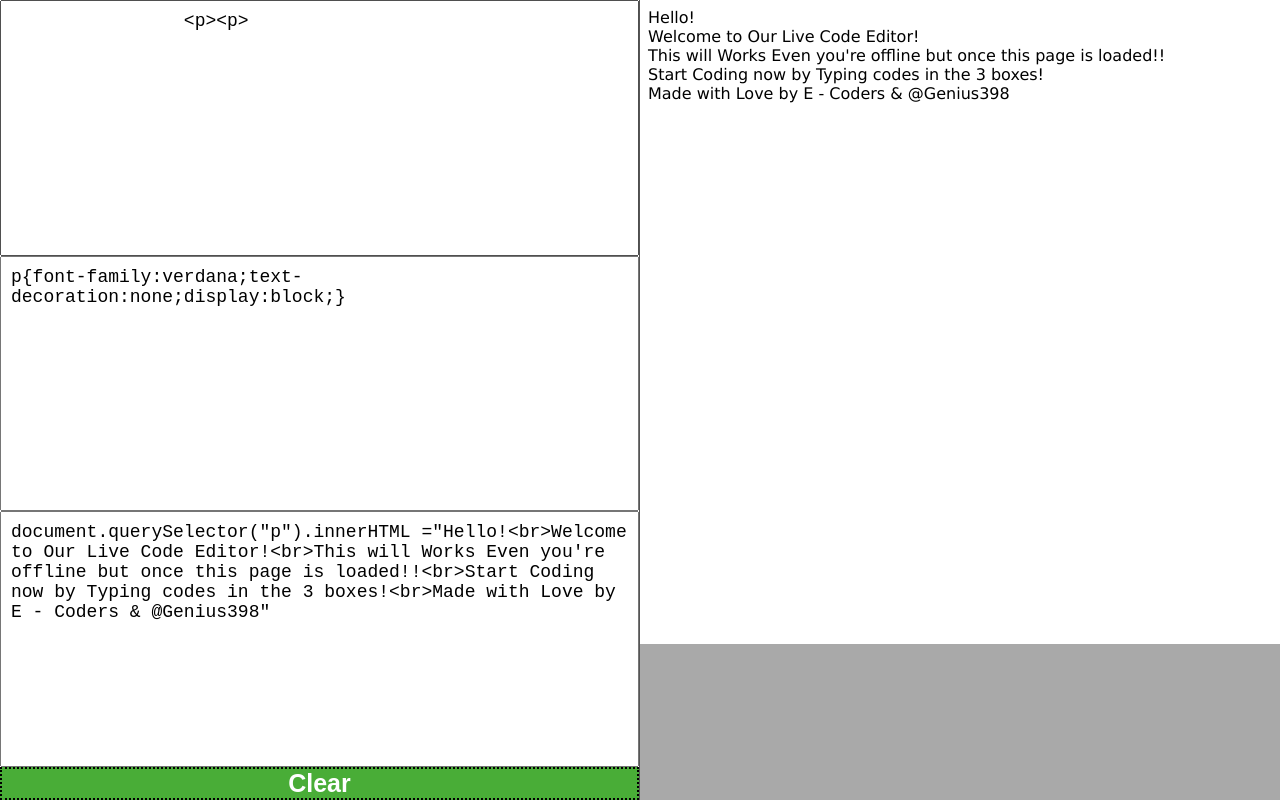
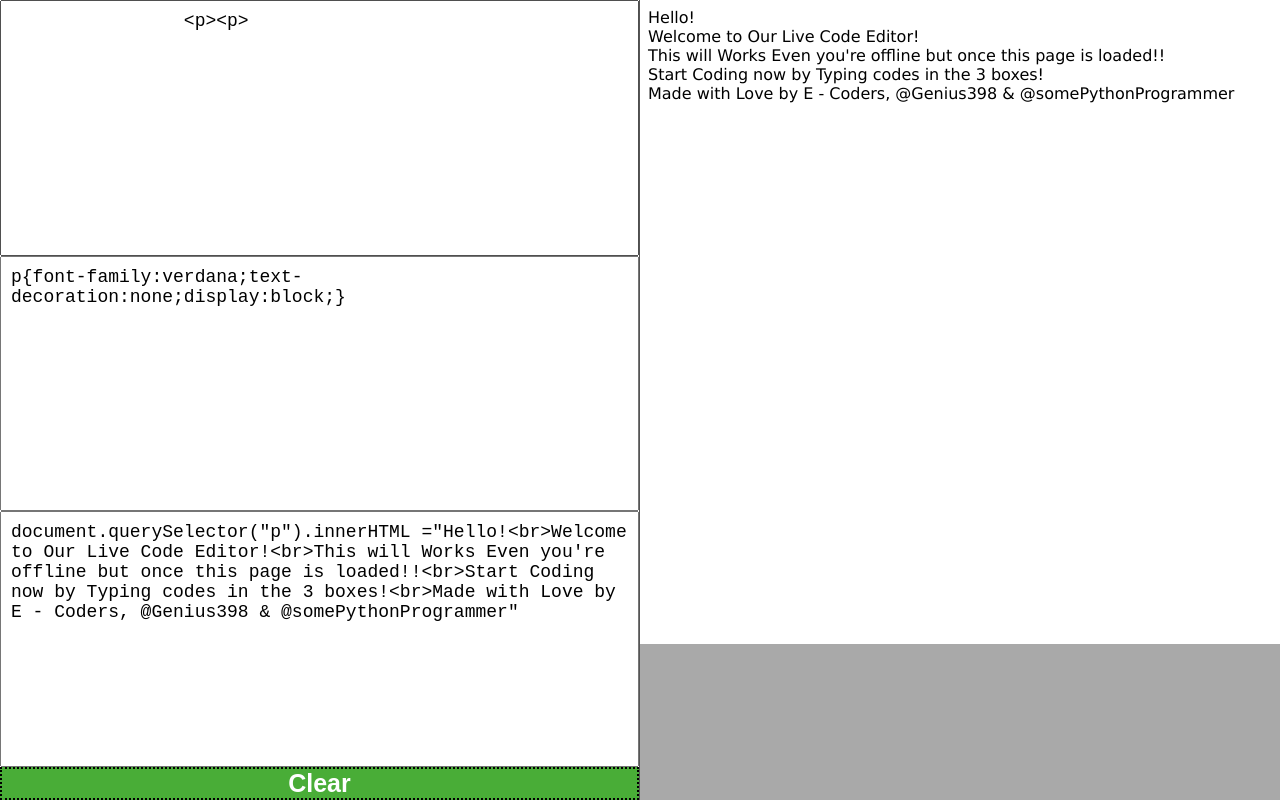
Before and after one commit to Genius398/Live-Code-Editor, a plain HTML site: page index.html in a window 1280 px wide. Drawn offline with Linux system fonts and the light colour scheme.

Commit message:
add my name to contributors

```diff
--- a/index.html
+++ b/index.html
@@ -16,7 +16,7 @@
             oninput="showPreview()">p{font-family:verdana;text-decoration:none;display:block;}
 </textarea>
   <textarea id="jsCode" placeholder="JavaScript Code"
-            oninput="showPreview()">document.querySelector("p").innerHTML ="Hello!<br>Welcome to Our Live Code Editor!<br>This will Works Even you're offline but once this page is loaded!!<br>Start Coding now by Typing codes in the 3 boxes!<br>Made with Love by E - Coders & @Genius398"</textarea>
+            oninput="showPreview()">document.querySelector("p").innerHTML ="Hello!<br>Welcome to Our Live Code Editor!<br>This will Works Even you're offline but once this page is loaded!!<br>Start Coding now by Typing codes in the 3 boxes!<br>Made with Love by E - Coders, @Genius398 & @somePythonProgrammer"</textarea>
             <button id="clear">Clear</button>
 </div>
 <div class="preview-area">
```
